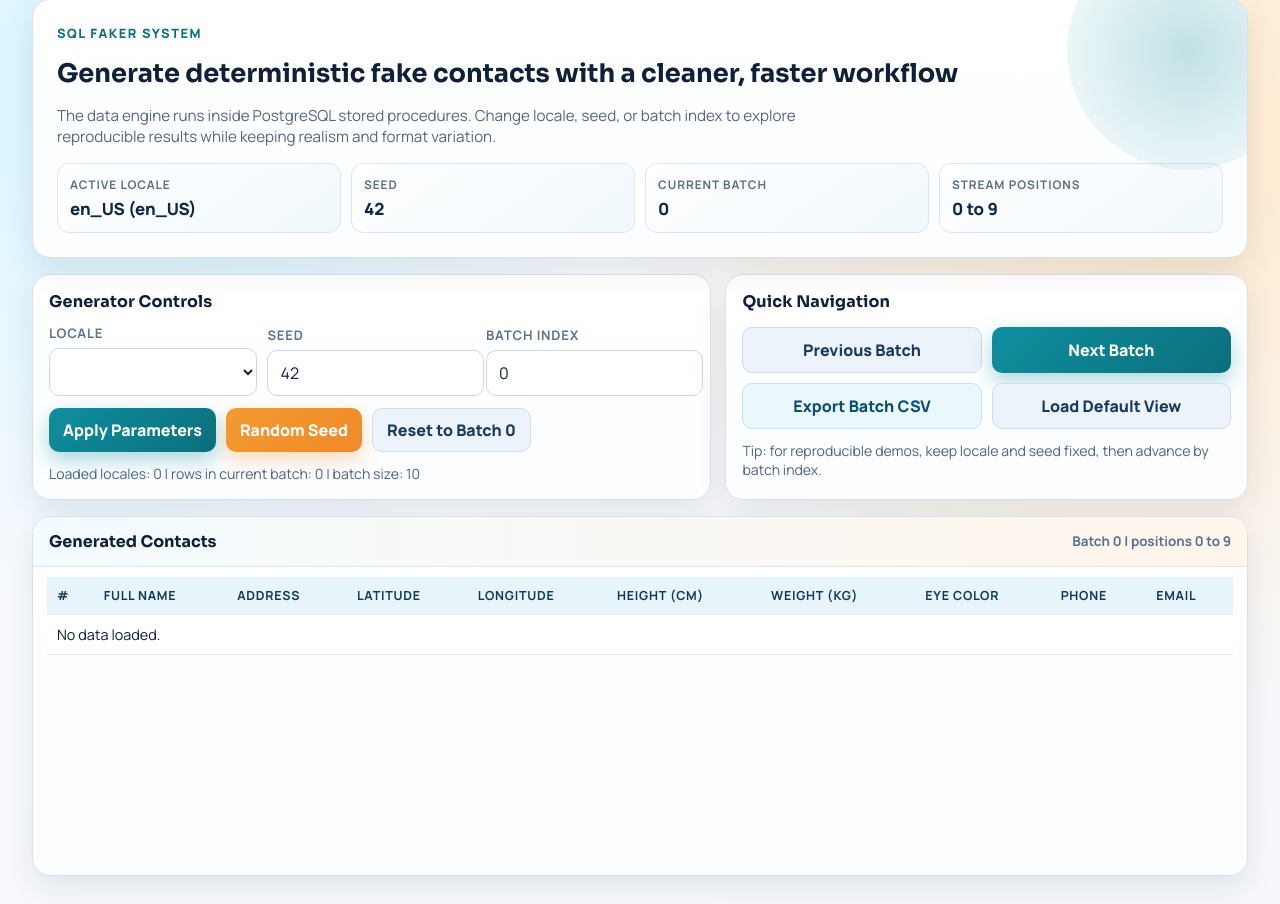
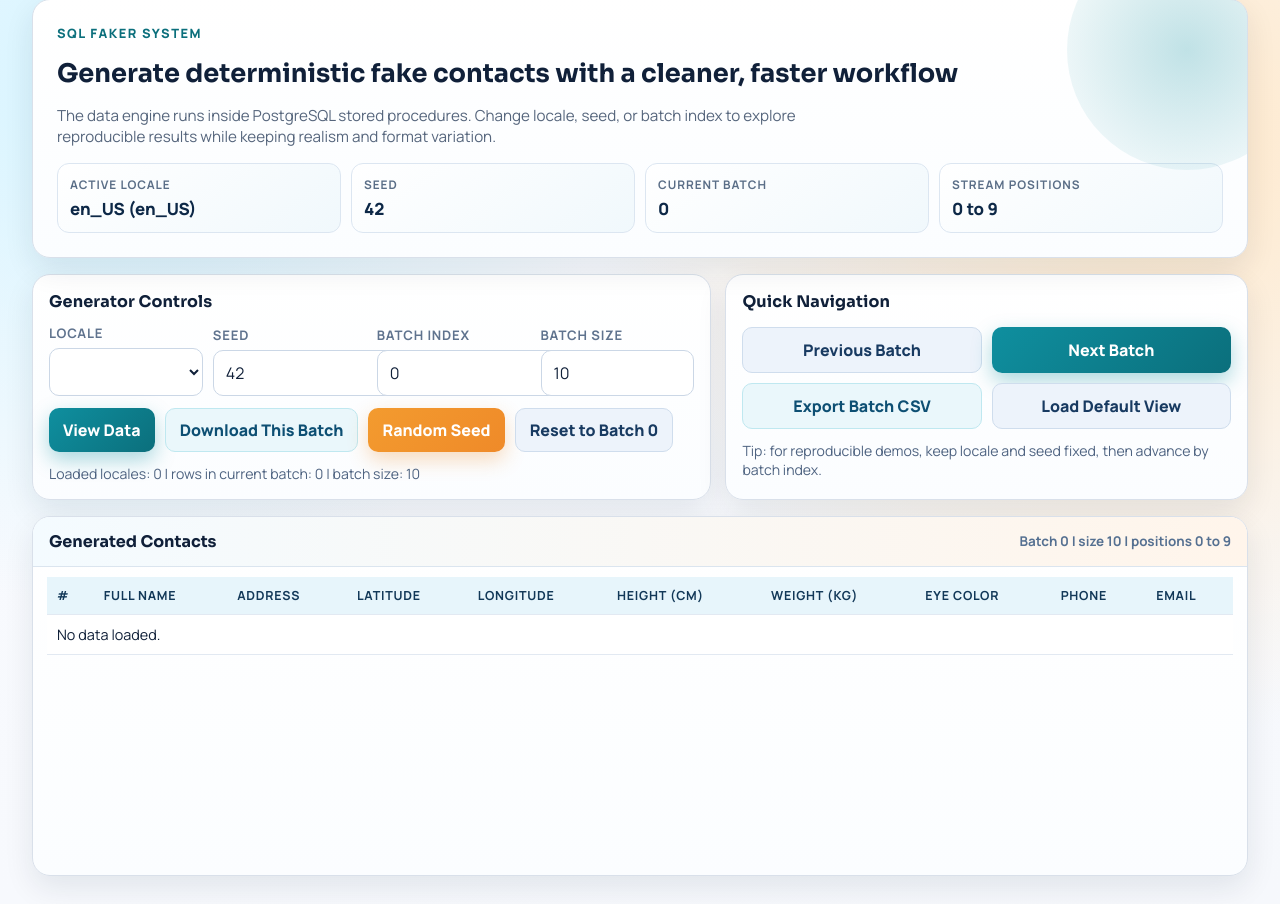
Before and after one commit to Rabbi0121/SQL-Faker-System, a Flask app: page /?locale=en_US&seed=42&batch=0&batch_size=10 in a window 1280 px wide. Shown: the part 23-927 px from the top of the page. Run offline with Flask 3, Linux system fonts and the light colour scheme; data that the repository does not hold is empty; some libraries are stand-ins or nearby versions.

Commit message:
Add view/download by seed, batch, and batch size

```diff
--- a/app/main.py
+++ b/app/main.py
@@ -15,6 +15,8 @@ load_dotenv()
 DEFAULT_LOCALE = "en_US"
 DEFAULT_SEED = 42
 DEFAULT_BATCH_SIZE = 10
+MIN_BATCH_SIZE = 1
+MAX_BATCH_SIZE = 200
 
 app = Flask(__name__)
 
@@ -63,11 +65,13 @@ def index() -> str:
     locale = request.args.get("locale", DEFAULT_LOCALE)
     seed = parse_int(request.args.get("seed"), DEFAULT_SEED, min_value=0)
     batch_index = parse_int(request.args.get("batch"), 0, min_value=0)
+    batch_size = parse_int(request.args.get("batch_size"), DEFAULT_BATCH_SIZE, min_value=MIN_BATCH_SIZE)
+    batch_size = max(MIN_BATCH_SIZE, min(MAX_BATCH_SIZE, batch_size))
 
     users: list[dict[str, Any]] = []
     locales: list[dict[str, Any]] = []
     error_message: str | None = None
-    batch_start = batch_index * DEFAULT_BATCH_SIZE
+    batch_start = batch_index * batch_size
     batch_end = batch_start
     active_locale_name = locale
 
@@ -80,7 +84,7 @@ def index() -> str:
             if locale not in locale_codes and locales:
                 locale = DEFAULT_LOCALE if DEFAULT_LOCALE in locale_codes else locales[0]["locale_code"]
 
-            users = load_batch(conn, locale, seed, batch_index, DEFAULT_BATCH_SIZE)
+            users = load_batch(conn, locale, seed, batch_index, batch_size)
             active_locale_name = locale_name_map.get(locale, locale)
     except Exception as exc:  # pragma: no cover - runtime feedback path
         error_message = str(exc)
@@ -89,7 +93,7 @@ def index() -> str:
         batch_start = users[0]["position_in_stream"]
         batch_end = users[-1]["position_in_stream"]
     else:
-        batch_end = batch_start + DEFAULT_BATCH_SIZE - 1
+        batch_end = batch_start + batch_size - 1
 
     return render_template(
         "index.html",
@@ -99,7 +103,7 @@ def index() -> str:
         selected_locale_name=active_locale_name,
         seed=seed,
         batch_index=batch_index,
-        batch_size=DEFAULT_BATCH_SIZE,
+        batch_size=batch_size,
         batch_start=batch_start,
         batch_end=batch_end,
         locale_count=len(locales),
@@ -112,7 +116,9 @@ def index() -> str:
 def generate() -> Any:
     locale = request.form.get("locale", DEFAULT_LOCALE)
     seed = parse_int(request.form.get("seed"), DEFAULT_SEED, min_value=0)
-    return redirect(url_for("index", locale=locale, seed=seed, batch=0))
+    batch_size = parse_int(request.form.get("batch_size"), DEFAULT_BATCH_SIZE, min_value=MIN_BATCH_SIZE)
+    batch_size = max(MIN_BATCH_SIZE, min(MAX_BATCH_SIZE, batch_size))
+    return redirect(url_for("index", locale=locale, seed=seed, batch=0, batch_size=batch_size))
 
 
 @app.post("/next")
@@ -120,6 +126,8 @@ def next_batch() -> Any:
     locale = request.form.get("locale", DEFAULT_LOCALE)
     seed = parse_int(request.form.get("seed"), DEFAULT_SEED, min_value=0)
     batch_index = parse_int(request.form.get("batch_index"), 0, min_value=0)
+    batch_size = parse_int(request.form.get("batch_size"), DEFAULT_BATCH_SIZE, min_value=MIN_BATCH_SIZE)
+    batch_size = max(MIN_BATCH_SIZE, min(MAX_BATCH_SIZE, batch_size))
 
     return redirect(
         url_for(
@@ -127,6 +135,7 @@ def next_batch() -> Any:
             locale=locale,
             seed=seed,
             batch=batch_index + 1,
+            batch_size=batch_size,
         )
     )
 
@@ -136,10 +145,12 @@ def export_csv() -> Response:
     locale = request.args.get("locale", DEFAULT_LOCALE)
     seed = parse_int(request.args.get("seed"), DEFAULT_SEED, min_value=0)
     batch_index = parse_int(request.args.get("batch"), 0, min_value=0)
+    batch_size = parse_int(request.args.get("batch_size"), DEFAULT_BATCH_SIZE, min_value=MIN_BATCH_SIZE)
+    batch_size = max(MIN_BATCH_SIZE, min(MAX_BATCH_SIZE, batch_size))
 
     users: list[dict[str, Any]] = []
     with get_connection() as conn:
-        users = load_batch(conn, locale, seed, batch_index, DEFAULT_BATCH_SIZE)
+        users = load_batch(conn, locale, seed, batch_index, batch_size)
 
     output = StringIO()
     writer = csv.writer(output)
@@ -181,7 +192,7 @@ def export_csv() -> Response:
             ]
         )
 
-    filename = f"fake_contacts_{locale}_seed_{seed}_batch_{batch_index}.csv"
+    filename = f"fake_contacts_{locale}_seed_{seed}_batch_{batch_index}_size_{batch_size}.csv"
     return Response(
         output.getvalue(),
         mimetype="text/csv",
--- a/app/templates/index.html
+++ b/app/templates/index.html
@@ -152,7 +152,7 @@
 
         .control-grid {
             display: grid;
-            grid-template-columns: repeat(3, minmax(0, 1fr));
+            grid-template-columns: repeat(4, minmax(0, 1fr));
             gap: 10px;
             align-items: end;
         }
@@ -466,7 +466,7 @@
         </section>
 
         <section class="controls-wrap">
-            <form class="panel control-card" action="/" method="get">
+            <form class="panel control-card" id="control-form" action="/" method="get">
                 <h2 class="section-title">Generator Controls</h2>
 
                 <div class="control-grid">
@@ -490,12 +490,18 @@
                         <label for="batch">Batch Index</label>
                         <input id="batch" name="batch" type="number" min="0" value="{{ batch_index }}" required />
                     </div>
+
+                    <div class="field">
+                        <label for="batch_size">Batch Size</label>
+                        <input id="batch_size" name="batch_size" type="number" min="1" max="200" value="{{ batch_size }}" required />
+                    </div>
                 </div>
 
                 <div class="btn-row">
-                    <button class="btn btn-primary" type="submit">Apply Parameters</button>
+                    <button class="btn btn-primary" type="submit">View Data</button>
+                    <button class="btn btn-link" type="button" id="download-batch">Download This Batch</button>
                     <button class="btn btn-warm" type="button" id="random-seed">Random Seed</button>
-                    <a class="btn btn-soft" href="{{ url_for('index', locale=selected_locale, seed=seed, batch=0) }}">Reset to Batch 0</a>
+                    <a class="btn btn-soft" href="{{ url_for('index', locale=selected_locale, seed=seed, batch=0, batch_size=batch_size) }}">Reset to Batch 0</a>
                 </div>
 
                 <p class="inline-info">
@@ -510,10 +516,10 @@
             <aside class="panel nav-card">
                 <h2 class="section-title">Quick Navigation</h2>
                 <div class="nav-grid">
-                    <a class="btn btn-soft" href="{{ url_for('index', locale=selected_locale, seed=seed, batch=(batch_index - 1 if batch_index > 0 else 0)) }}">Previous Batch</a>
-                    <a class="btn btn-primary" href="{{ url_for('index', locale=selected_locale, seed=seed, batch=(batch_index + 1)) }}">Next Batch</a>
-                    <a class="btn btn-link" href="{{ url_for('export_csv', locale=selected_locale, seed=seed, batch=batch_index) }}">Export Batch CSV</a>
-                    <a class="btn btn-soft" href="{{ url_for('index', locale='en_US', seed=42, batch=0) }}">Load Default View</a>
+                    <a class="btn btn-soft" href="{{ url_for('index', locale=selected_locale, seed=seed, batch=(batch_index - 1 if batch_index > 0 else 0), batch_size=batch_size) }}">Previous Batch</a>
+                    <a class="btn btn-primary" href="{{ url_for('index', locale=selected_locale, seed=seed, batch=(batch_index + 1), batch_size=batch_size) }}">Next Batch</a>
+                    <a class="btn btn-link" href="{{ url_for('export_csv', locale=selected_locale, seed=seed, batch=batch_index, batch_size=batch_size) }}">Export Batch CSV</a>
+                    <a class="btn btn-soft" href="{{ url_for('index', locale='en_US', seed=42, batch=0, batch_size=10) }}">Load Default View</a>
                 </div>
 
                 <p class="inline-info">
@@ -525,7 +531,7 @@
         <section class="panel table-panel">
             <div class="table-head">
                 <h2>Generated Contacts</h2>
-                <p class="table-sub">Batch {{ batch_index }} | positions {{ batch_start }} to {{ batch_end }}</p>
+                <p class="table-sub">Batch {{ batch_index }} | size {{ batch_size }} | positions {{ batch_start }} to {{ batch_end }}</p>
             </div>
 
             <div class="table-wrap">
@@ -571,8 +577,14 @@
 
     <script>
         (function () {
+            const controlForm = document.getElementById("control-form");
+            const localeInput = document.getElementById("locale");
             const seedInput = document.getElementById("seed");
+            const batchInput = document.getElementById("batch");
+            const batchSizeInput = document.getElementById("batch_size");
             const randomSeedButton = document.getElementById("random-seed");
+            const downloadBatchButton = document.getElementById("download-batch");
+
             if (!seedInput || !randomSeedButton) {
                 return;
             }
@@ -583,6 +595,20 @@
                 seedInput.value = String(nextSeed);
                 seedInput.focus();
             });
+
+            if (!controlForm || !localeInput || !batchInput || !batchSizeInput || !downloadBatchButton) {
+                return;
+            }
+
+            downloadBatchButton.addEventListener("click", function () {
+                const params = new URLSearchParams({
+                    locale: localeInput.value,
+                    seed: seedInput.value,
+                    batch: batchInput.value,
+                    batch_size: batchSizeInput.value
+                });
+                window.location.href = "/export.csv?" + params.toString();
+            });
         })();
     </script>
 </body>
```
